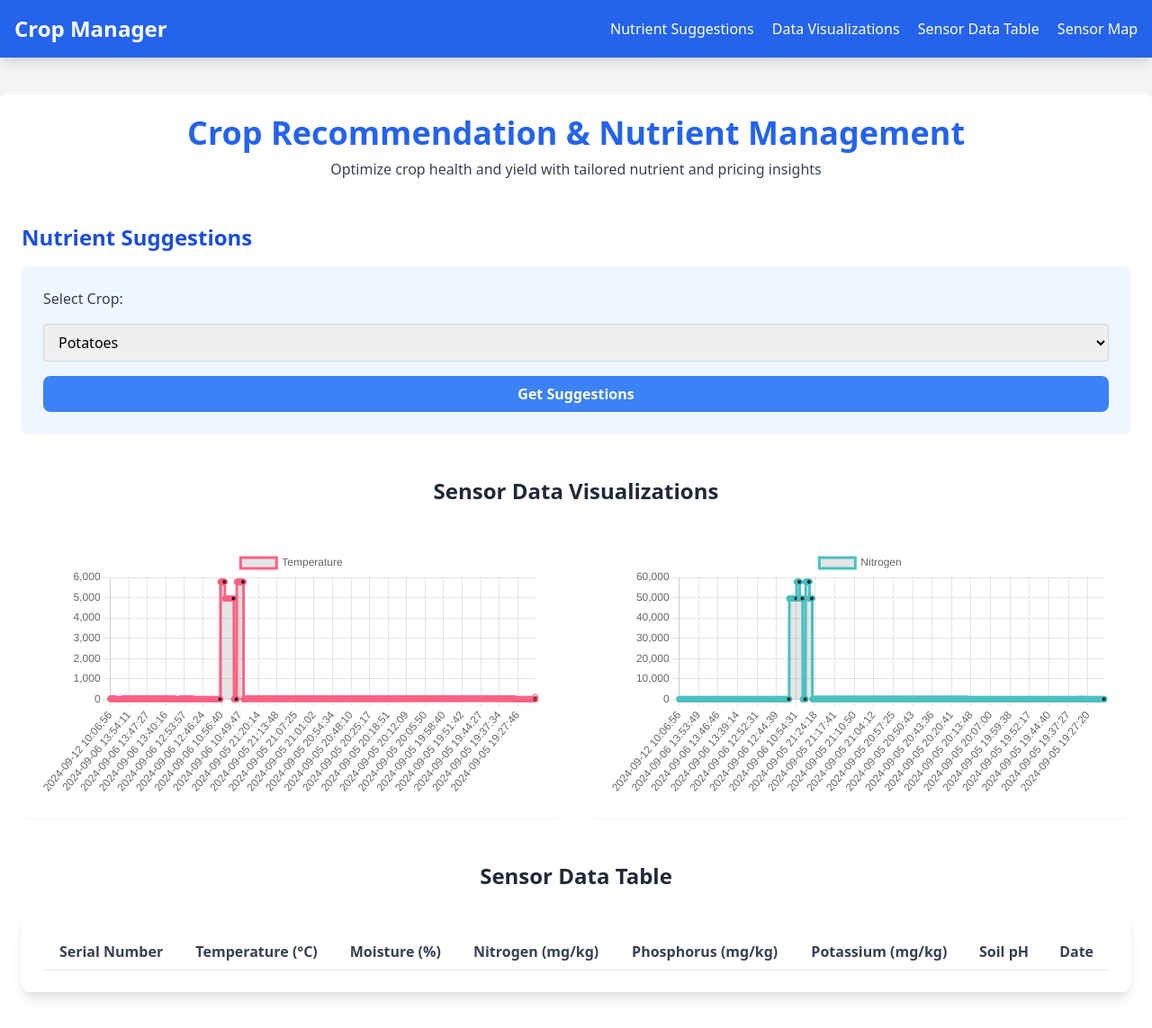
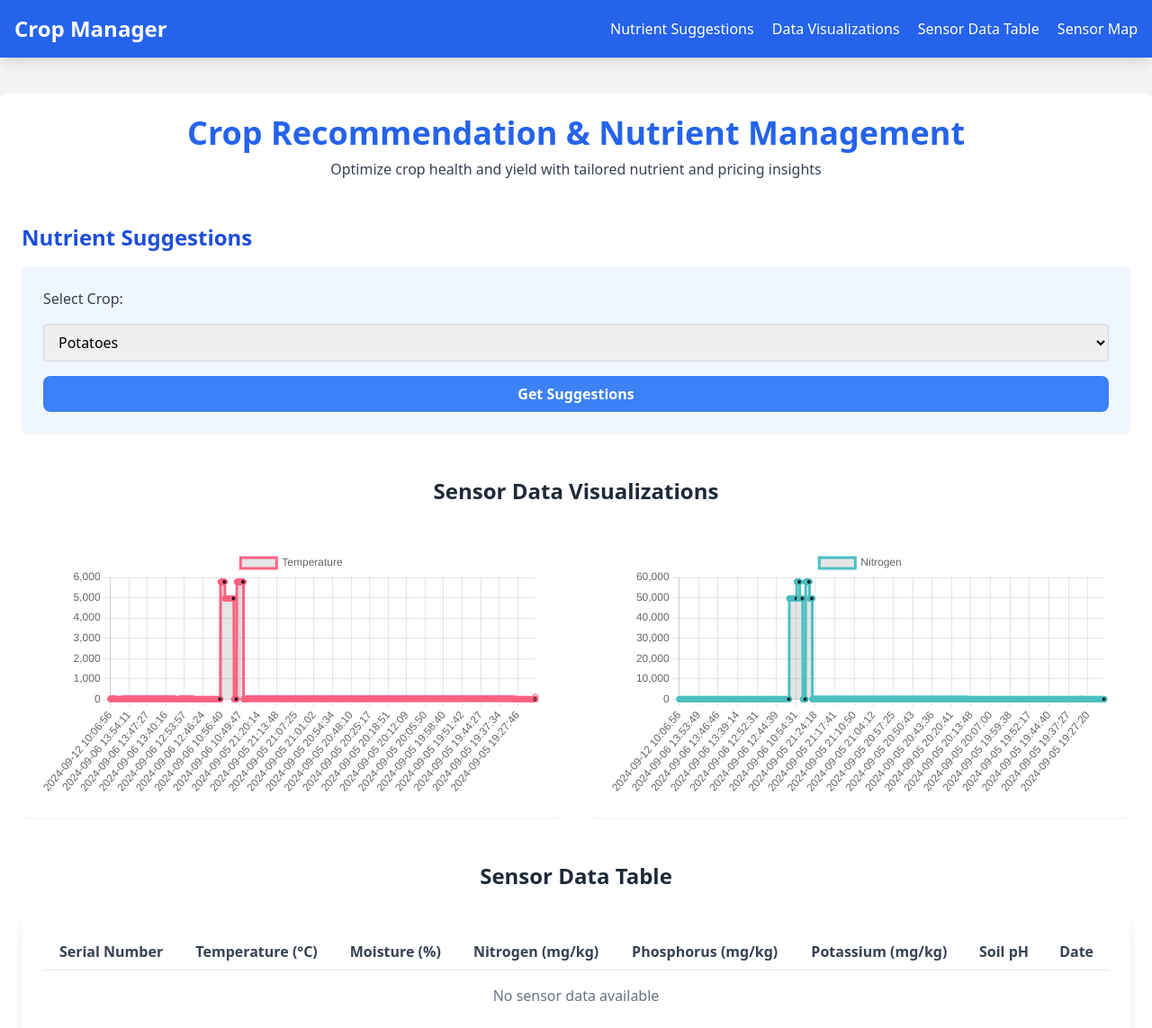
Before and after one commit to virtualrwanda/soil_nutrient, a Flask app: page / in a window 1280 px wide. Shown: the top 1143 px of the page at 90% size. Run offline with Flask 3, Linux system fonts and the light colour scheme; data comes from the database, SQL or seed files in the repository; lists and menus that the app fills with data are empty; parts of the project's set-up code (start-up, migrations or seed data) failed here and were passed over; some libraries are stand-ins or nearby versions; grey boxes are pictures that could not be loaded.

Commit message:
Update index.html
soil table

```diff
--- a/templates/index.html
+++ b/templates/index.html
@@ -89,11 +89,12 @@
                 </tr>
             </thead>
             <tbody>
+                {% if sensor_data %}
                     {% for data in sensor_data %}
                     <tr class="hover:bg-gray-100">
                         <td class="py-2 px-4 border-b">{{ data.serial_number }}</td>
                         <td class="py-2 px-4 border-b">{{ data.temperature }}</td>
-                            <td class="py-2 px-4 border-b">{{ data.moisture }}</td>
+                        <td class="py-2 px-4 border-b">{{ data.humidity }}</td>
                         <td class="py-2 px-4 border-b">{{ data.nitrogen }}</td>
                         <td class="py-2 px-4 border-b">{{ data.phosphorus }}</td>
                         <td class="py-2 px-4 border-b">{{ data.potassium }}</td>
@@ -101,10 +102,16 @@
                         <td class="py-2 px-4 border-b">{{ data.date }}</td>
                     </tr>
                     {% endfor %}
+                {% else %}
+                    <tr>
+                        <td colspan="8" class="py-4 text-center text-gray-500">No sensor data available</td>
+                    </tr>
+                {% endif %}
             </tbody>
         </table>
     </div>
 </section>
+
 
         <!-- Map Section -->
         <section id="map-section" class="mt-12">
```
Lines whose indentation alone changed are shown as unchanged.
